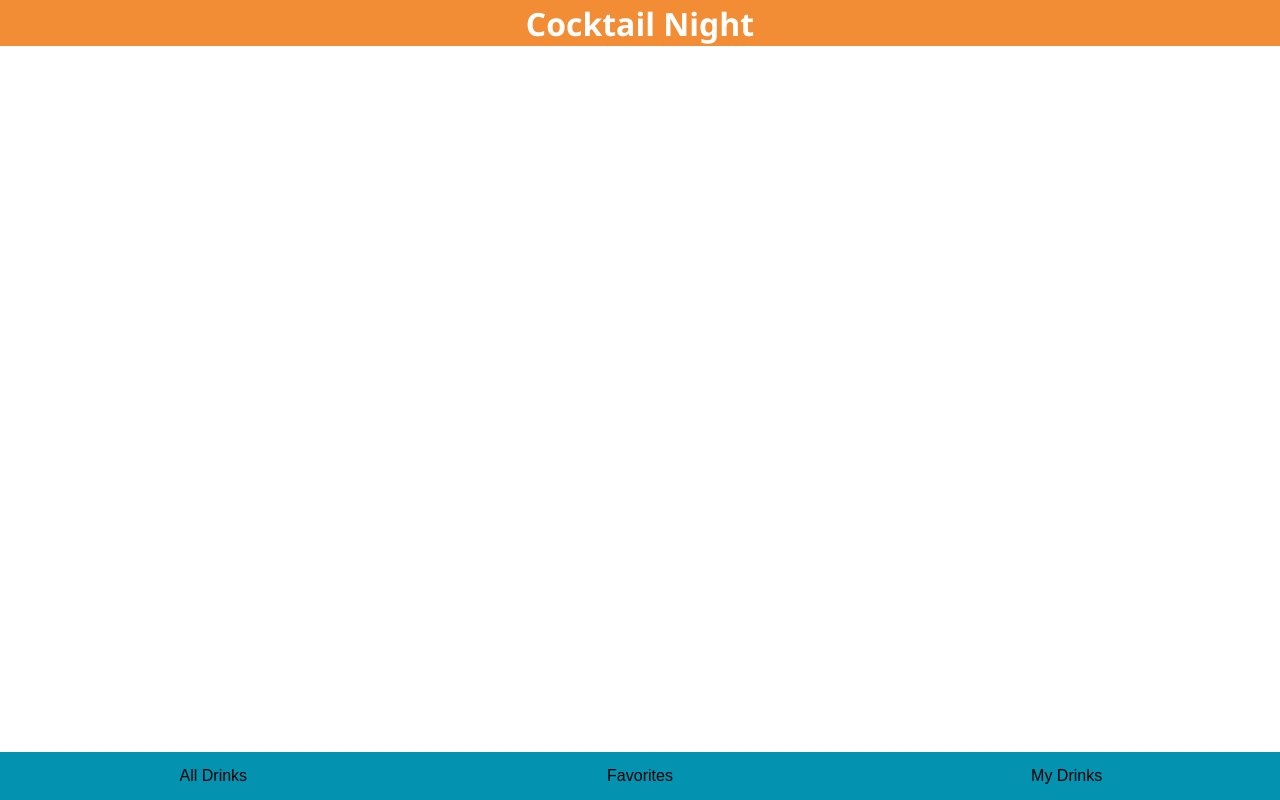
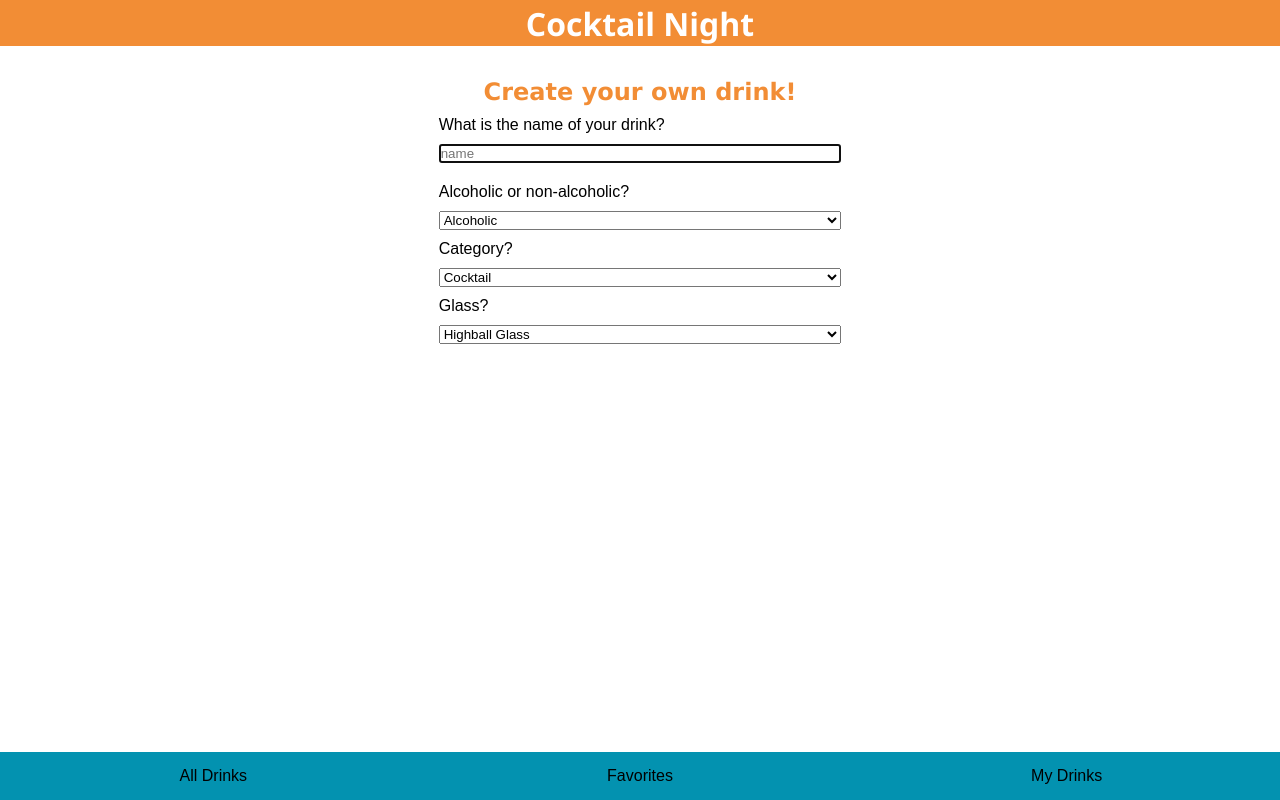
Before and after one commit to mwarnck/capstone-project, a React (Create React App) app: page /createDrinkForm in a window 1280 px wide. Built offline with nearby package versions, Linux system fonts and the light colour scheme.

Commit message:
Install react-hook-forms and create form page with route, added first elements in form page

```diff
--- a/package.json
+++ b/package.json
@@ -8,6 +8,7 @@
     "@testing-library/user-event": "^13.5.0",
     "react": "^17.0.2",
     "react-dom": "^17.0.2",
+    "react-hook-form": "^7.28.0",
     "react-router-dom": "^6.2.2",
     "react-scripts": "5.0.0",
     "styled-components": "^5.3.3",
--- a/src/App.js
+++ b/src/App.js
@@ -8,6 +8,7 @@ import MyDrinksPage from './pages/MyDrinksPage.js';
 import DrinkPage from './components/DrinkPage.js';
 import LoadingScreen from './components/LoadingScreen.js';
 import Navigation from './components/Navigation.js';
+import CreateDrinkForm from './pages/CreateDrinkForm.js';
 
 function App() {
   const [isLoading, setIsLoading] = useState(true);
@@ -61,7 +62,8 @@ function App() {
                 />
               }
             />
-            <Route path="/mydrinks" element={<MyDrinksPage />} />
+            <Route path="/myDrinks" element={<MyDrinksPage />} />
+            <Route path="/createDrinkForm" element={<CreateDrinkForm />} />
             {fetchedDrinks.map(drink => (
               <Route
                 key={drink.idDrink}
--- a/src/components/Navigation.js
+++ b/src/components/Navigation.js
@@ -6,7 +6,7 @@ export default function Navigation() {
     <NavBar>
       <LinkButton to="/">All Drinks</LinkButton>
       <LinkButton to="/favorites">Favorites</LinkButton>
-      <LinkButton to="/mydrinks">My Drinks</LinkButton>
+      <LinkButton to="/myDrinks">My Drinks</LinkButton>
     </NavBar>
   );
 }
--- /dev/null
+++ b/src/pages/CreateDrinkForm.js
@@ -0,0 +1,92 @@
+import styled from 'styled-components';
+import { useForm } from 'react-hook-form';
+
+export default function CreateDrinkForm() {
+  const {
+    register,
+    handleSubmit,
+    reset,
+    formState: { errors },
+  } = useForm({
+    drinkName: '',
+  });
+
+  const onSubmit = data => {
+    console.log(data);
+  };
+
+  return (
+    <FormContainer>
+      <StyledForm onSubmit={handleSubmit(onSubmit)}>
+        <FormHeadline>Create your own drink!</FormHeadline>
+        <label htmlFor="drinkName">What is the name of your drink?</label>
+        <input
+          type="text"
+          id="drinkName"
+          placeholder="name"
+          autoFocus
+          {...register('drinkName', {
+            minLength: {
+              value: 2,
+              message: 'This name is too short',
+            },
+            maxLength: {
+              value: 30,
+              message: 'This name is too long',
+            },
+          })}
+        />
+        <span>{errors.drinkName?.message}</span>
+
+        <label htmlFor="alcoholic">Alcoholic or non-alcoholic?</label>
+        <select id="alcoholic">
+          <option value="alcoholic">Alcoholic</option>
+          <option value="non alcoholic">Non-Alcoholic</option>
+        </select>
+        <label htmlFor="category">Category?</label>
+        <select id="category">
+          <option value="Cocktail">Cocktail</option>
+          <option value="Ordinary Drink">Ordinary Drink</option>
+          <option value="Shot">Shot</option>
+          <option value="Coffee / Tea">Coffee / Tea</option>
+          <option value="Soft Drink">Soft Drink</option>
+          <option value="Punch / Party Drink">Punch / Party Drink</option>
+          <option value="Beer">Beer</option>
+        </select>
+        <label htmlFor="glass">Glass?</label>
+        <select id="glass">
+          <option value="HighBall glass">Highball Glass</option>
+          <option value="Cocktail glass">Cocktail Glass</option>
+          <option value="Old-fashioned glass">Old-fashioned Glass</option>
+          <option value="Shot glass">Shot Glass</option>
+          <option value="Beer glass">Beer Glass</option>
+          <option value="Coffee mug">Coffee Mug</option>
+        </select>
+      </StyledForm>
+    </FormContainer>
+  );
+}
+
+const FormContainer = styled.div`
+  display: flex;
+  flex-direction: column;
+  justify-content: center;
+  align-items: center;
+  padding: 20px;
+  margin: 10px;
+`;
+
+const StyledForm = styled.form`
+  display: flex;
+  flex-direction: column;
+  gap: 10px;
+  width: 33%;
+  max-width: 600px;
+  min-width: 300px;
+`;
+
+const FormHeadline = styled.h2`
+  font-family: Verdana, Geneva, Tahoma, sans-serif;
+  color: #f28d35;
+  text-align: center;
+`;
--- a/src/pages/MyDrinksPage.js
+++ b/src/pages/MyDrinksPage.js
@@ -2,7 +2,7 @@ import { useState } from 'react';
 import styled from 'styled-components';
 import DrinkCard from '../components/DrinkCard.js';
 
-export default function BookmarksPage() {
+export default function MyDrinksPage() {
   const [myDrinks, setMyDrinks] = useState([]);
 
   return (
```
Also changed, not shown: 1 other file (tests, documents, lock files or other folders).
